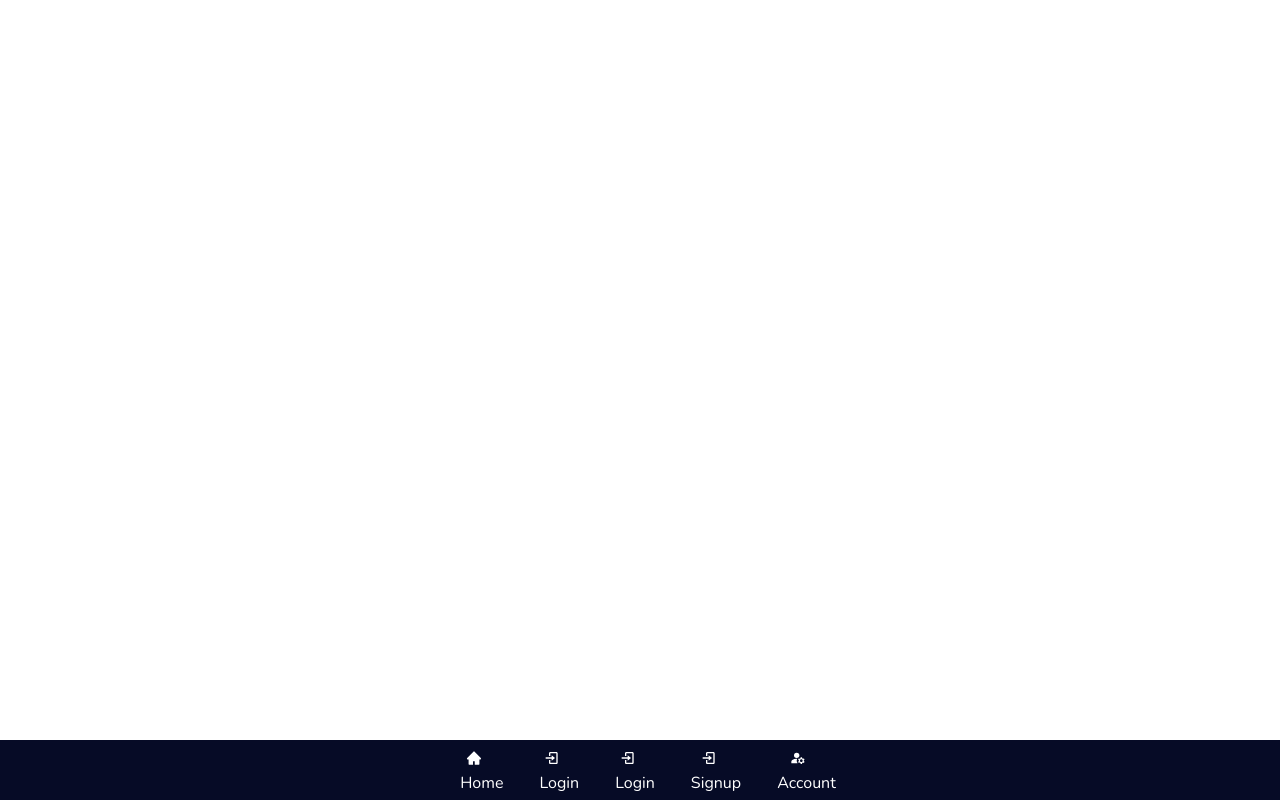
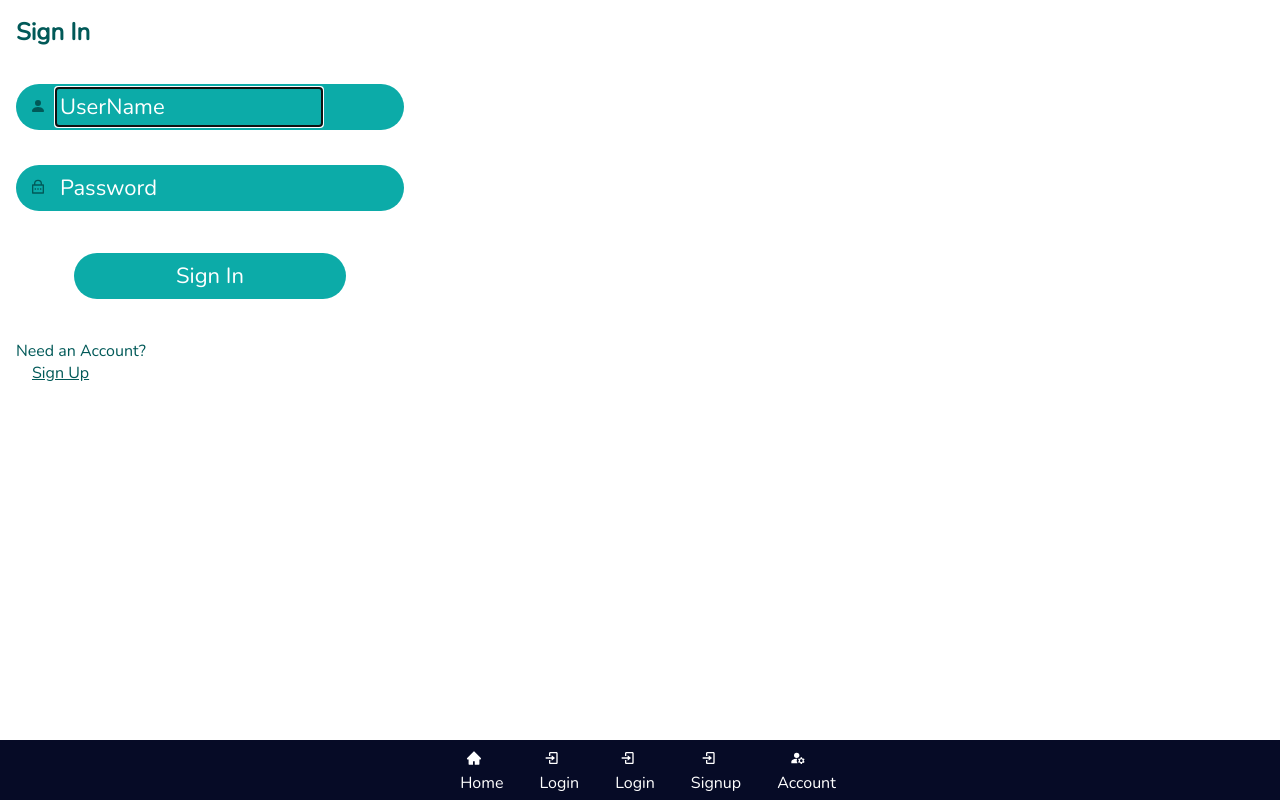
Before and after one commit to RobertKS123/wits-social, a React (Create React App) app: page /login in a window 1280 px wide. Built offline with nearby package versions, Linux system fonts and the light colour scheme.

Commit message:
Login Working

```diff
--- a/src/App.js
+++ b/src/App.js
@@ -14,6 +14,7 @@ function App() {
         <BottomNavbar/>
           <Route path='/' exact component={Home}/>
           <Route path='/signup' exact  component={Signup}/>
+          <Route path='/login' exact  component={Login}/>
           <Route path='/account' exact component={Account}/>
       </Router>
 
--- a/src/components/login/Login.js
+++ b/src/components/login/Login.js
@@ -0,0 +1,116 @@
+import { useRef, useState, useEffect, useContext } from 'react';
+import * as BsIcons from 'react-icons/bs';
+import * as RiIcons from 'react-icons/ri';
+//import AuthContext from "./context/AuthProvider";
+
+import axios from 'axios';
+
+const LOGIN_URL = 'https://startechies.000webhostapp.com/server/login/end_user_login.php';
+
+const Login = () => {
+//    const { setAuth } = useContext(AuthContext);
+    const userRef = useRef();
+    const errRef = useRef();
+
+    const [user, setUser] = useState('');
+    const [pwd, setPwd] = useState('');
+    const [errMsg, setErrMsg] = useState('');
+    const [success, setSuccess] = useState(false);
+
+    useEffect(() => {
+        userRef.current.focus();
+    }, [])
+
+    useEffect(() => {
+        setErrMsg('');
+    }, [user, pwd])
+
+    const handleSubmit = async (e) => {
+        e.preventDefault();
+
+        try {
+            const response = await axios.get(LOGIN_URL,{params:{ user, pwd }},
+                {
+                    headers: { 'Content-Type': 'application/json' },
+                    withCredentials: true
+                }
+            );
+            console.log(JSON.stringify(response?.data));
+            //console.log(JSON.stringify(response));
+            //const accessToken = response?.data?.accessToken;
+            //const roles = response?.data?.roles;
+            //setAuth({ user, pwd, roles, accessToken });
+            setUser('');
+            setPwd('');
+            setSuccess(true);
+        } catch (err) {
+            if (!err?.response) {
+                setErrMsg('No Server Response');
+            } else if (err.response?.status === 300) {
+                setErrMsg('Missing Username or Password');
+            } else if (err.response?.status === 301) {
+                setErrMsg('Unauthorized');
+            } else {
+                setErrMsg('Login Failed');
+            }
+            errRef.current.focus();
+        }
+    }
+
+    return (
+        <>
+            {success ? (
+                <section>
+                    <h1>You are logged in!</h1>
+                    <br />
+                    <p>
+                        <a href="#">Go to Home</a>
+                    </p>
+                </section>
+            ) : (
+                <section>
+                    <p ref={errRef} className={errMsg ? "errmsg" : "offscreen"} aria-live="assertive">{errMsg}</p>
+                    <h1>Sign In</h1>
+                    <form onSubmit={handleSubmit}>
+                    <div className='input-container'>
+                        <BsIcons.BsFillPersonFill className='input-icon'/>
+                        <input
+                            type="text"
+                            id="username"
+                            placeholder='UserName'
+                            ref={userRef}
+                            autoComplete="off"
+                            onChange={(e) => setUser(e.target.value)}
+                            value={user}
+                            required
+                        />
+                    </div>
+
+                    <div className='input-container'>
+                        <RiIcons.RiLockPasswordLine className='input-icon'/>
+                        <input
+                            type="password"
+                            id="password"
+                            placeholder='Password'
+                            onChange={(e) => setPwd(e.target.value)}
+                            value={pwd}
+                            required
+                        />
+                    </div>
+
+                        <button>Sign In</button>
+                    </form>
+                    <p>
+                        Need an Account?<br />
+                        <span className="line">
+                            {/*put router link here*/}
+                            <a href="#">Sign Up</a>
+                        </span>
+                    </p>
+                </section>
+            )}
+        </>
+    )
+}
+
+export default Login
```
